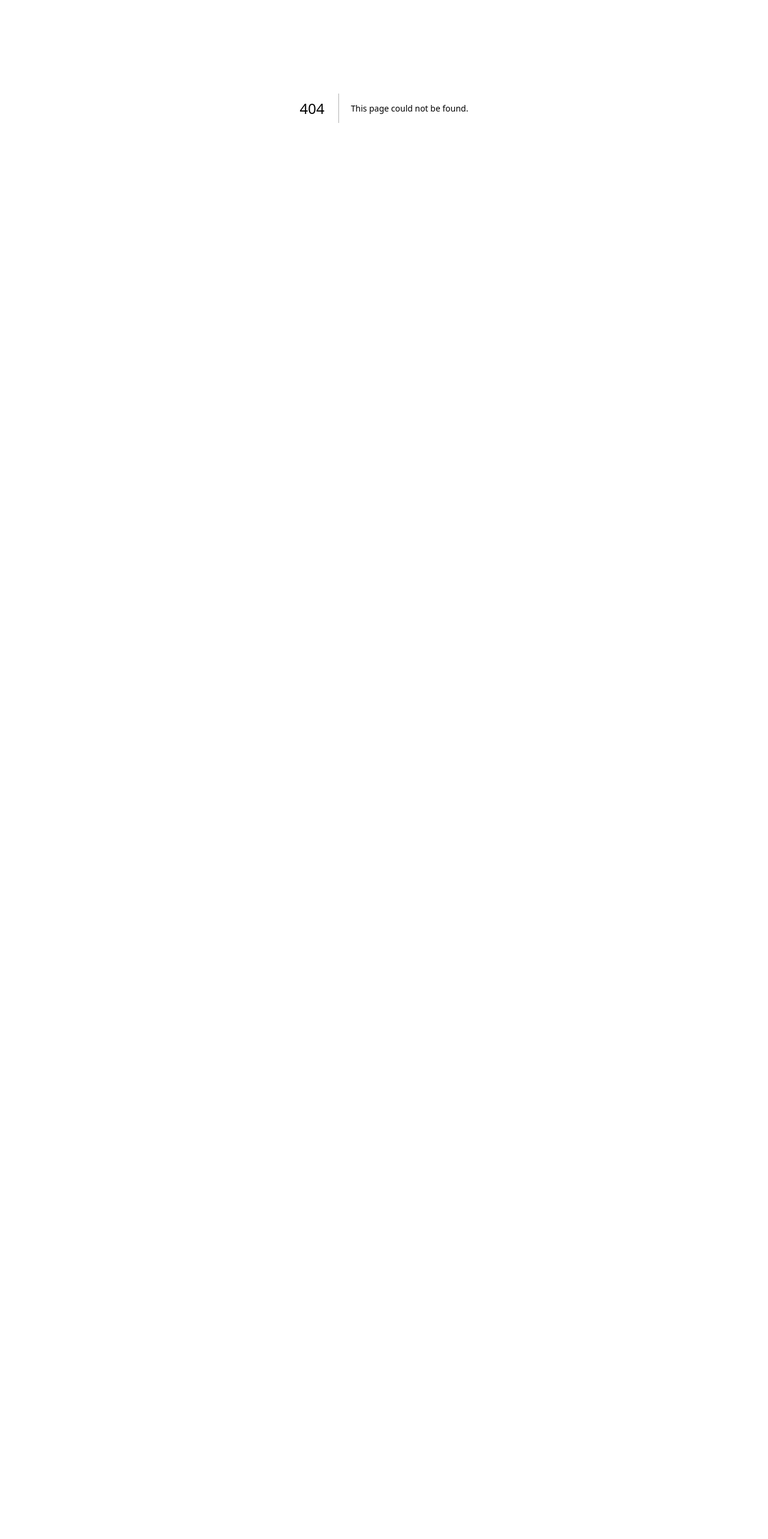
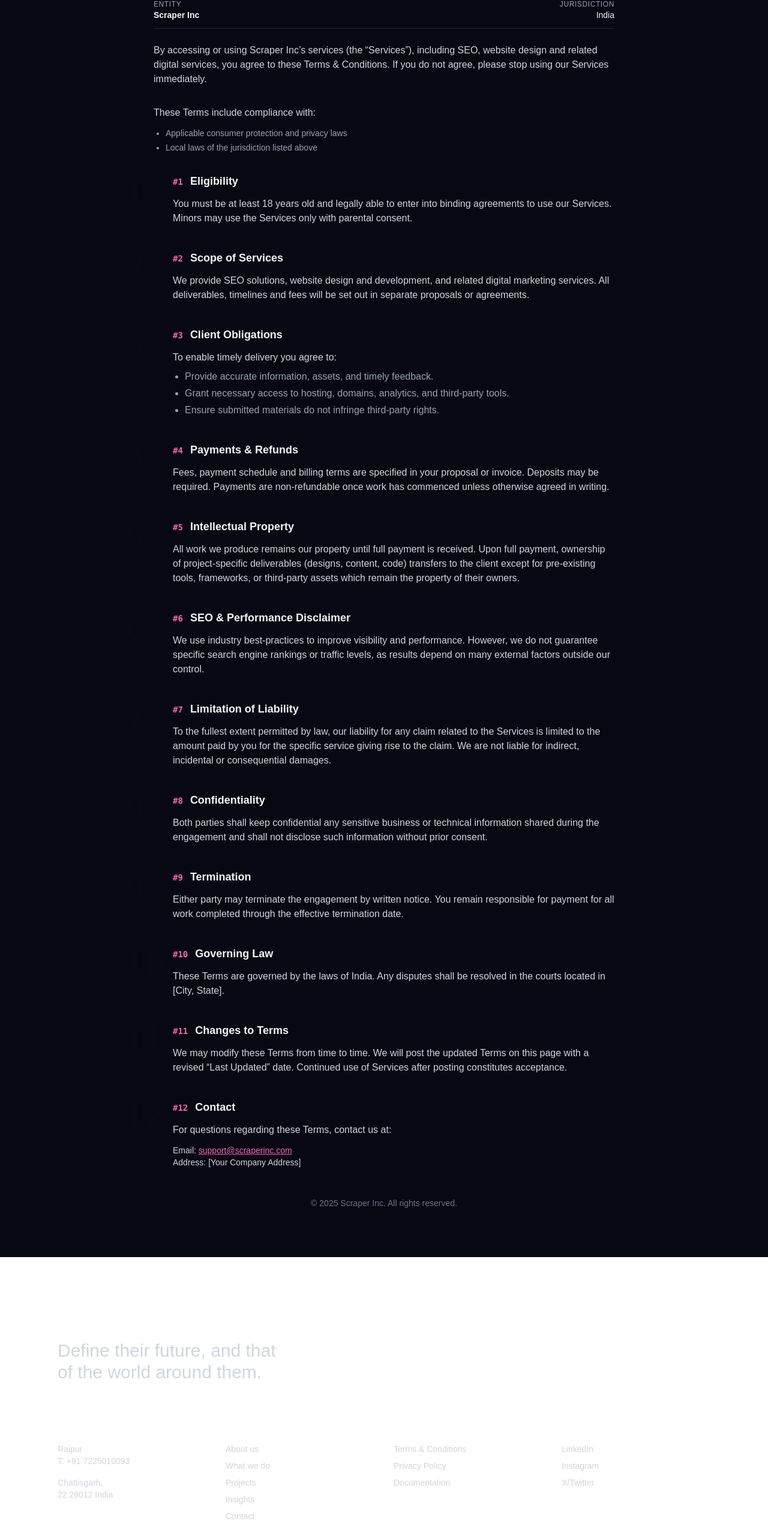
Before and after one commit to aksh10patil/Scraper-Inc, a Next.js app: page /Terms in a window 1280 px wide. Before the commit this address had no page. Shown: the part 220-2786 px from the top of the page at 60% size. Before the commit the page ends 800 px from the top, so only its background shows below. Built offline with nearby package versions, Linux system fonts and the light colour scheme.

Commit message:
Added terms

```diff
--- a/public/components/Footer.tsx
+++ b/public/components/Footer.tsx
@@ -18,14 +18,13 @@
         </div>
 
         {/* Bottom Section */}
-        <div className="grid grid-cols-1 md:grid-cols-3 gap-12 md:gap-8 text-sm">
+        <div className="grid grid-cols-1 md:grid-cols-4 gap-12 md:gap-8 text-sm">
           {/* Address */}
           <div>
             <h3 className="font-semibold mb-4">Address</h3>
             <div className="space-y-4 text-gray-300">
               <div>
                 <p className="font-medium">Raipur</p>
-
                 <p>T. +91 7225010093</p>
               </div>
               <div>
@@ -41,11 +40,53 @@
           <div className="space-y-2">
             <h3 className="font-semibold mb-4">Navigation</h3>
             <ul className="space-y-2 text-gray-300">
-              <li><a href="/about" className="hover:text-white">About us</a></li>
-              <li><a href="/services" className="hover:text-white">What we do</a></li>
-              <li><a href="/work" className="hover:text-white">Projects</a></li>
-              <li><a href="/insights" className="hover:text-white">Insights</a></li>
-              <li><a href="/contact" className="hover:text-white">Contact</a></li>
+              <li>
+                <a href="/about" className="hover:text-white">
+                  About us
+                </a>
+              </li>
+              <li>
+                <a href="/services" className="hover:text-white">
+                  What we do
+                </a>
+              </li>
+              <li>
+                <a href="/work" className="hover:text-white">
+                  Projects
+                </a>
+              </li>
+              <li>
+                <a href="/insights" className="hover:text-white">
+                  Insights
+                </a>
+              </li>
+              <li>
+                <a href="/contact" className="hover:text-white">
+                  Contact
+                </a>
+              </li>
+            </ul>
+          </div>
+
+          {/* Resources (new column) */}
+          <div className="space-y-2">
+            <h3 className="font-semibold mb-4">Resources</h3>
+            <ul className="space-y-2 text-gray-300">
+              <li>
+                <a href="/Terms" className="hover:text-white">
+                  Terms &amp; Conditions
+                </a>
+              </li>
+              <li>
+                <a href="/privacy" className="hover:text-white">
+                  Privacy Policy
+                </a>
+              </li>
+              <li>
+                <a href="/docs" className="hover:text-white">
+                  Documentation
+                </a>
+              </li>
             </ul>
           </div>
 
@@ -54,12 +95,38 @@
             <div>
               <h3 className="font-semibold mb-4">Social</h3>
               <ul className="space-y-2 text-gray-300">
-                <li><a href="https://www.linkedin.com/company/108663985/" className="hover:text-white">LinkedIn</a></li>
-                <li><a href="https://www.instagram.com/scraper_inc/" className="hover:text-white">Instagram</a></li>
-                <li><a href="https://x.com/Scraper_inc" className="hover:text-white">X/Twitter</a></li>
+                <li>
+                  <a
+                    href="https://www.linkedin.com/company/108663985/"
+                    className="hover:text-white"
+                    target="_blank"
+                    rel="noopener noreferrer"
+                  >
+                    LinkedIn
+                  </a>
+                </li>
+                <li>
+                  <a
+                    href="https://www.instagram.com/scraper_inc/"
+                    className="hover:text-white"
+                    target="_blank"
+                    rel="noopener noreferrer"
+                  >
+                    Instagram
+                  </a>
+                </li>
+                <li>
+                  <a
+                    href="https://x.com/Scraper_inc"
+                    className="hover:text-white"
+                    target="_blank"
+                    rel="noopener noreferrer"
+                  >
+                    X/Twitter
+                  </a>
+                </li>
               </ul>
             </div>
-
           </div>
         </div>
       </div>
--- /dev/null
+++ b/src/app/Terms/page.tsx
@@ -0,0 +1,187 @@
+import Footer from "../../../public/components/Footer";
+import Navbar from "../../../public/components/Navbar";
+
+// app/terms/page.jsx
+export default function TermsPage() {
+  return (
+    <>
+    <Navbar />
+    <div className="min-h-screen bg-[#070812] text-gray-200 px-9 py-20">
+      <div className="max-w-3xl mx-auto">
+        {/* Title */}
+        <header className="text-center mb-8">
+          <h1 className="text-4xl md:text-6xl font-extrabold leading-tight
+                         bg-gradient-to-r from-pink-500 via-fuchsia-500 to-purple-500
+                         bg-clip-text text-transparent">
+            Terms &amp; Conditions
+          </h1>
+
+          <p className="text-sm text-gray-400 mt-3">Last Updated: August 31, 2025</p>
+        </header>
+
+        {/* Entity / Jurisdiction */}
+        <div className="mb-8 flex flex-col gap-2">
+          <div className="flex items-center justify-between border-b border-gray-800 pb-3">
+            <div>
+              <div className="text-xs text-gray-400 uppercase tracking-wider">Entity</div>
+              <div className="text-sm font-semibold text-gray-100">Scraper Inc</div>
+            </div>
+
+            <div className="text-right">
+              <div className="text-xs text-gray-400 uppercase tracking-wider">Jurisdiction</div>
+              <div className="text-sm text-gray-100">India</div>
+            </div>
+          </div>
+
+          <p className="text-gray-300 mt-4">
+            By accessing or using Scraper Inc’s services (the “Services”), including SEO,
+            website design and related digital services, you agree to these Terms &amp; Conditions.
+            If you do not agree, please stop using our Services immediately.
+          </p>
+        </div>
+
+        {/* Intro bullets */}
+        <div className="mb-8 text-gray-300">
+          <p className="mb-3">These Terms include compliance with:</p>
+          <ul className="list-disc pl-5 space-y-1 text-sm text-gray-400">
+            <li>Applicable consumer protection and privacy laws</li>
+            <li>Local laws of the jurisdiction listed above</li>
+          </ul>
+        </div>
+
+        {/* Sections */}
+        <main className="space-y-10">
+          <Section number="1" title="Eligibility">
+            <p>
+              You must be at least 18 years old and legally able to enter into binding agreements
+              to use our Services. Minors may use the Services only with parental consent.
+            </p>
+          </Section>
+
+          <Section number="2" title="Scope of Services">
+            <p>
+              We provide SEO solutions, website design and development, and related digital marketing
+              services. All deliverables, timelines and fees will be set out in separate proposals or
+              agreements.
+            </p>
+          </Section>
+
+          <Section number="3" title="Client Obligations">
+            <p className="mb-2">
+              To enable timely delivery you agree to:
+            </p>
+            <ul className="list-disc pl-5 text-gray-400 space-y-1">
+              <li>Provide accurate information, assets, and timely feedback.</li>
+              <li>Grant necessary access to hosting, domains, analytics, and third-party tools.</li>
+              <li>Ensure submitted materials do not infringe third-party rights.</li>
+            </ul>
+          </Section>
+
+          <Section number="4" title="Payments & Refunds">
+            <p>
+              Fees, payment schedule and billing terms are specified in your proposal or invoice.
+              Deposits may be required. Payments are non-refundable once work has commenced unless
+              otherwise agreed in writing.
+            </p>
+          </Section>
+
+          <Section number="5" title="Intellectual Property">
+            <p>
+              All work we produce remains our property until full payment is received. Upon full
+              payment, ownership of project-specific deliverables (designs, content, code) transfers
+              to the client except for pre-existing tools, frameworks, or third-party assets which
+              remain the property of their owners.
+            </p>
+          </Section>
+
+          <Section number="6" title="SEO & Performance Disclaimer">
+            <p>
+              We use industry best-practices to improve visibility and performance. However, we do not
+              guarantee specific search engine rankings or traffic levels, as results depend on many
+              external factors outside our control.
+            </p>
+          </Section>
+
+          <Section number="7" title="Limitation of Liability">
+            <p>
+              To the fullest extent permitted by law, our liability for any claim related to the
+              Services is limited to the amount paid by you for the specific service giving rise
+              to the claim. We are not liable for indirect, incidental or consequential damages.
+            </p>
+          </Section>
+
+          <Section number="8" title="Confidentiality">
+            <p>
+              Both parties shall keep confidential any sensitive business or technical information
+              shared during the engagement and shall not disclose such information without prior consent.
+            </p>
+          </Section>
+
+          <Section number="9" title="Termination">
+            <p>
+              Either party may terminate the engagement by written notice. You remain responsible for
+              payment for all work completed through the effective termination date.
+            </p>
+          </Section>
+
+          <Section number="10" title="Governing Law">
+            <p>
+              These Terms are governed by the laws of India. Any disputes shall be resolved in the
+              courts located in [City, State].
+            </p>
+          </Section>
+
+          <Section number="11" title="Changes to Terms">
+            <p>
+              We may modify these Terms from time to time. We will post the updated Terms on this page
+              with a revised “Last Updated” date. Continued use of Services after posting constitutes acceptance.
+            </p>
+          </Section>
+
+          <Section number="12" title="Contact">
+            <p>
+              For questions regarding these Terms, contact us at:
+            </p>
+            <p className="mt-2 text-sm text-gray-300">
+              Email: <a className="text-pink-400 underline" href="mailto:support@scraperinc.com">support@scraperinc.com</a><br/>
+              Address: [Your Company Address]
+            </p>
+          </Section>
+        </main>
+
+        {/* Footer */}
+        <footer className="mt-12 text-center text-sm text-gray-500">
+          &copy; {new Date().getFullYear()} Scraper Inc. All rights reserved.
+        </footer>
+      </div>
+    </div>
+    <Footer />
+    </>
+
+  );
+}
+
+/* Section subcomponent (keeps markup tidy) */
+function Section({ number, title, children }) {
+  return (
+    <>
+    <section className="relative">
+      <div className="absolute -left-12 top-0 hidden md:block">
+        <div className="text-6xl font-extrabold text-gray-900/10 select-none">{number}</div>
+      </div>
+
+      <div className="pl-0 md:pl-8">
+        <h3 className="flex items-baseline gap-3 text-lg font-semibold text-gray-100">
+          <span className="text-pink-400 font-mono text-sm">#{number}</span>
+          {title}
+        </h3>
+        <div className="mt-3 text-gray-300 space-y-3">
+          {children}
+        </div>
+      </div>
+    </section>
+    </>
+
+
+  );
+}
```
